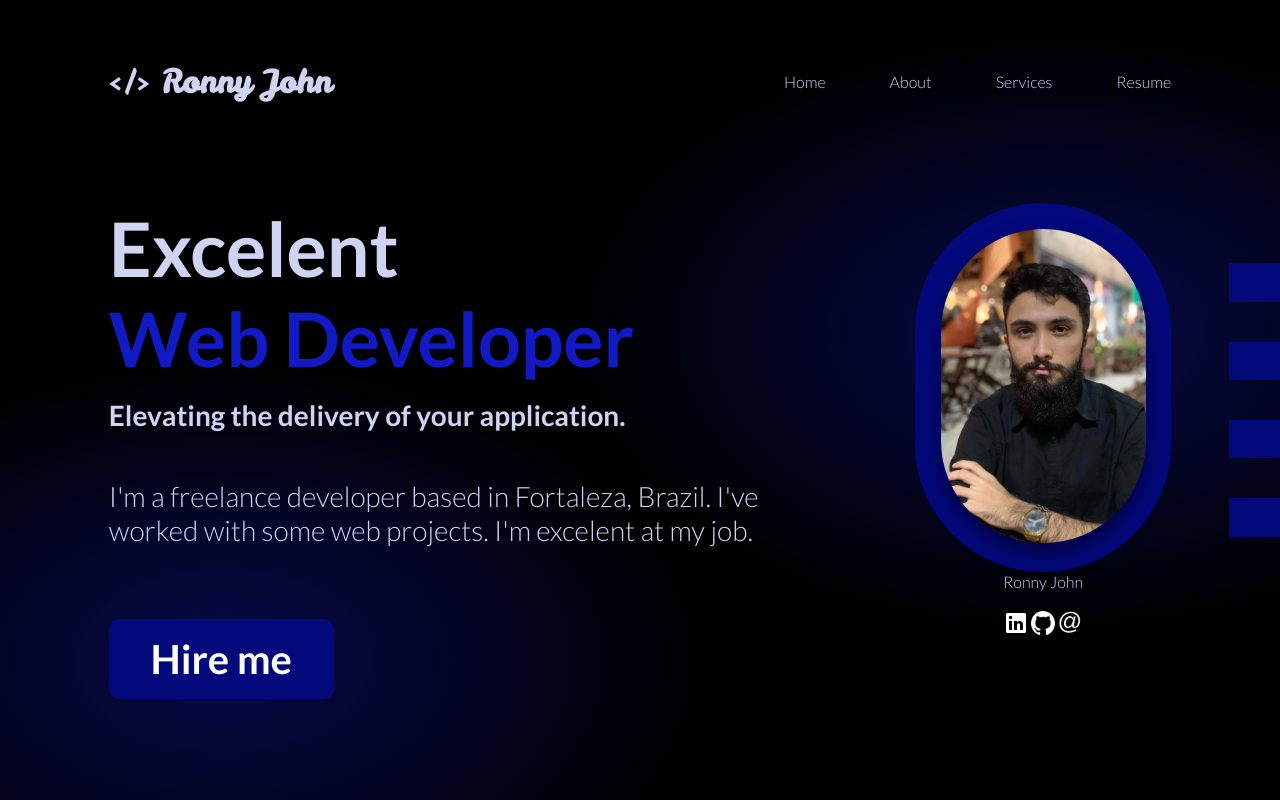
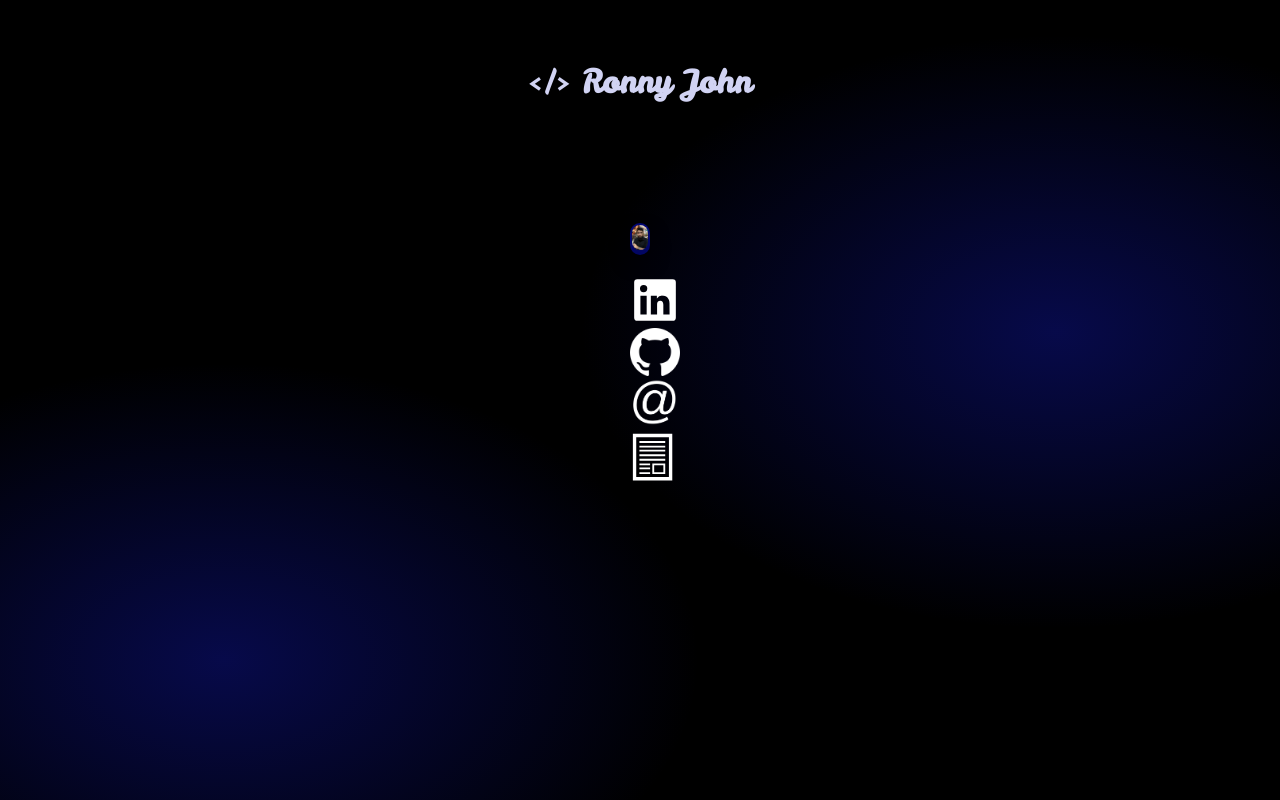
Before and after one commit to ronnyjohnti/dev.ronnyjohnti, a PHP site: page / in a window 1280 px wide. Run offline with PHP 8.4, Linux system fonts and the light colour scheme.

Commit message:
refactor: Removing unnecessary parts

```diff
--- a/index.css
+++ b/index.css
@@ -42,17 +42,18 @@ body {
 
 body>:is(header,main) {
 	z-index: 2;
-  position: relative;
+	position: relative;
 }
 
 header {
 	display: flex;
-	justify-content: space-between;
+	justify-content: center;
 	align-items: center;
 }
 
 header h1 {
 	font-family: Leckerli One, cursive, sans-serif;
+	width: fit-content;
 }
 
 header ul {
@@ -107,7 +108,9 @@ main .presentation .hire-me {
 }
 
 main .photo {
-	width: 20vw;
+	width: 25vw;
+	margin: 0 auto;
+	padding: 20px 150px;
 }
 
 main .photo .draw {
@@ -135,6 +138,11 @@ main .photo .contacts {
 	margin-top: 20px;
 	text-align: center;
 }
+
+main .photo .contacts img {
+	width: 50px;
+}
+
 
 
 .float {
@@ -259,6 +267,7 @@ main .photo .contacts {
 	main .photo {
 		width: 65%;
 		margin-bottom: 3rem;
+		padding: 0;
 	}
 
 	main .photo p {
--- a/index.html
+++ b/index.html
@@ -14,38 +14,26 @@
 <body>
 	<header>
 		<h1>&#60/&#62 Ronny John</h1>
-		<nav>
-			<ul>
-				<li><a href="#home">Home</a></li>
-				<li><a href="#about">About</a></li>
-				<li><a href="#services">Services</a></li>
-				<li><a href="https://drive.google.com/file/d/1_1ml_eiwA-Qndo5q6Ujn02k7yzaQ38li/view?usp=sharing" target="_blank">Resume</a></li>
-			</ul>
-		</nav>
 	</header>
 
 	<main>
-		<div class="presentation">
-			<h2>Excelent <br><span>Web Developer</span></h2>
-			<strong>Elevating the delivery of your application.</strong>
-			<p>I'm a freelance developer based in Fortaleza, Brazil. I've worked with some web projects. I'm excelent at my job.</p>
-			<a class="hire-me" href="#hire-form">Hire me</a>
-		</div>
-
 		<div class="photo">
 			<div class="draw">
 				<img src="img/profile.webp">
 			</div>
-			<p>Ronny John</p>
+<!--			<p>Ronny John</p>-->
 			<div class="contacts">
 				<a href="https://www.linkedin.com/in/ronnyjohnti/" target="_blank">
 					<img src="img/in.svg" alt="Linkedin">
 				</a>
 				<a href="https://github.com/ronnyjohnti/" target="_blank">
-					<img src="img/gh.png" alt="Github" width="24">
+					<img src="img/gh.png" alt="Github">
 				</a>
 				<a href="malito:contact@ronnyjohnti.dev" target="_blank">
-					<img src="img/@.png" alt="E-mail" width="24">
+					<img src="img/@.png" alt="E-mail">
+				</a>
+				<a href="https://drive.google.com/file/d/1_1ml_eiwA-Qndo5q6Ujn02k7yzaQ38li/view?usp=sharing" target="_blank">
+					<img src="img/resume.svg" alt="resume">
 				</a>
 			</div>
 		</div>
@@ -54,47 +42,6 @@
 	<div class="float" id="float-1"></div>
 	<div class="float" id="float-2"></div>
 
-	<div class="sections">
-		<section id="about">
-			<button class="close">x</button>
-			<h2>About</h2>
-			<p>
-				I'm Ronny John, a seasoned web developer with a passion for crafting dynamic and innovative digital solutions. With a robust background in ERP systems and a mastery of languages including PL/SQL, PHP, JavaScript, HTML/CSS, and Go, I bring a wealth of experience to every project I undertake.
-			</p>
-		</section>
-
-		<section id="services">
-			<button class="close">x</button>
-			<h2>Let's soon</h2>
-		</section>
-		<div></div>
-		<section id="hire-form">
-			<button class="close">x</button>
-			<h2>Hire-me!</h2>
-			<form action="">
-				<label>
-					Project type: <br>
-					<select name="project-type">
-						<option>Landing page</option>
-						<option>Business website</option>
-						<option>Portfolio</option>
-						<option>Event</option>
-						<option>Personal</option>
-					</select>
-				</label>
-				<label>
-					Your e-mail: <br>
-					<input type="email" name="email" placeholder="name@business.biz">
-				</label>
-				<label>
-					Description: <br>
-					<textarea name="description" cols="30" rows="4" placeholder="We need you to..."></textarea>
-				</label>
-				<b class="button">Send</b>
-			</form>
-		</section>
-	</div>
-
 	<script src="index.js"></script>
 </body>
 </html>
```
Also changed, not shown: img/resume.svg (added), 1 other file.
